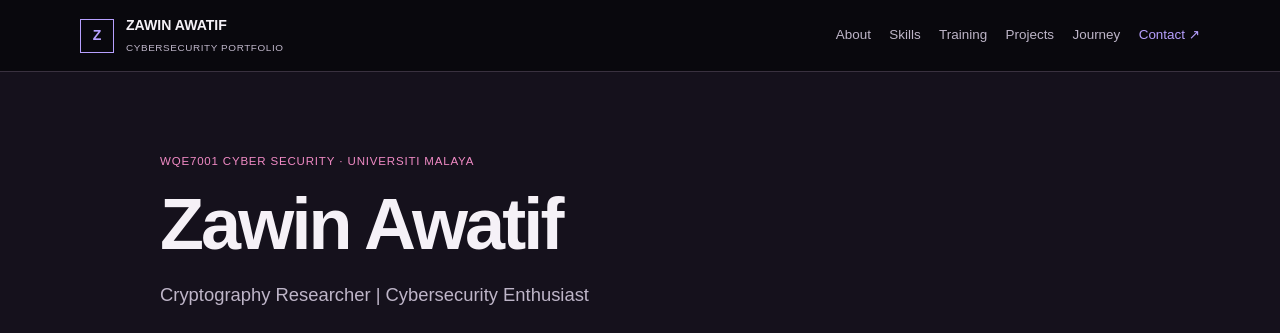
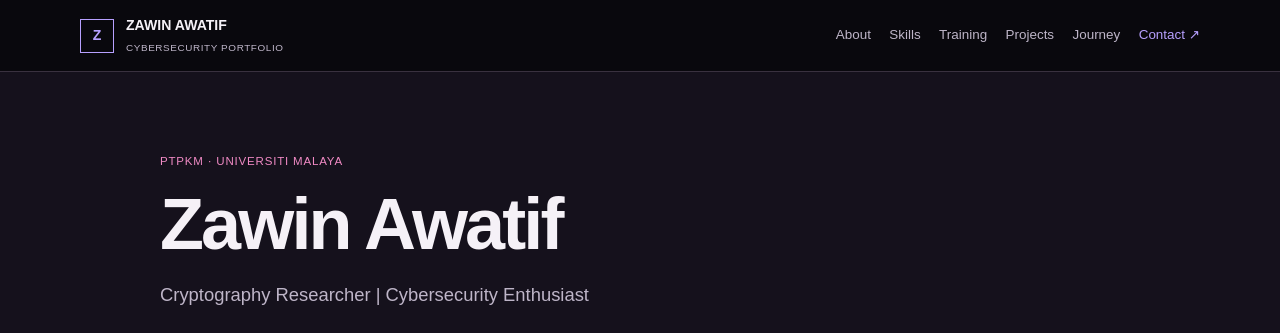
Before and after one commit to WinZapri/cybersecurity-portfolio, a Jekyll site: the page built from index.md, in a window 1280 px wide and 900 px high. Shown: the top 333 px of the window. Built offline with Jekyll 4.4.1, drawn with Linux system fonts in a browser that asks for light colours.

Commit message:
chore: update homepage affiliation (#18)
Co-authored-by: GitHub Copilot <223556219+Copilot@users.noreply.github.com>

```diff
--- a/index.md
+++ b/index.md
@@ -5,7 +5,7 @@ description: Coursework and learning notes by Zawin Awatif, a postgraduate cyber
 ---
 
 <section class="hero" aria-labelledby="hero-title">
-  <p class="eyebrow">WQE7001 Cyber Security · Universiti Malaya</p>
+  <p class="eyebrow">PTPKM · Universiti Malaya</p>
   <h1 id="hero-title">Zawin Awatif</h1>
   <p class="hero-copy">Cryptography Researcher | Cybersecurity Enthusiast</p>
   <a class="button" href="#projects">View my coursework projects <span aria-hidden="true">↓</span></a>
```
